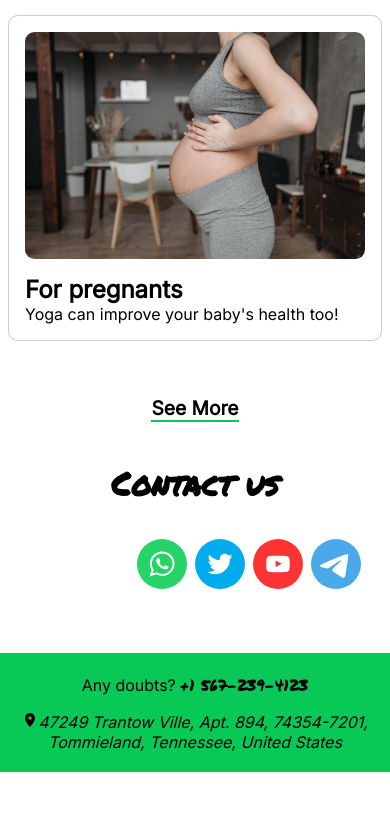
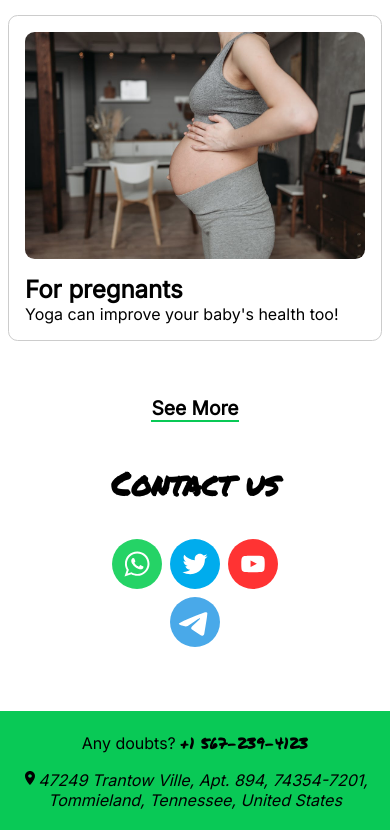
Before and after one commit to ArthurDeveloper/yoga-master, a React (Vite) app: page / in a window 390 px wide. Shown: the part 2943-3773 px from the top of the page. Before the commit the page ends 3715 px from the top, so only its background shows below. Built offline with nearby package versions, Linux system fonts and the light colour scheme.

Commit message:
fix: Made contact icons responsive

```diff
--- a/src/components/Contact/index.css
+++ b/src/components/Contact/index.css
@@ -8,10 +8,11 @@
 }
 
 .contact-icons {
-    display: grid;
-    grid-template-columns: repeat(4, 1fr);
+    display: flex;
+	justify-content: center;
+	align-items: center;
+	flex-wrap: wrap;
     gap: 0.5rem;
-    place-items: center;
-    width: 30%;
+    width: 50%;
     margin-top: 2rem;
 }
--- a/src/components/Contact/index.jsx
+++ b/src/components/Contact/index.jsx
@@ -12,7 +12,6 @@
                     </span>
                 </h2>
 
-                {/* TODO: replace urls with downloaded images */}
                 <div className="contact-icons-wrapper">
                     <div className="contact-icons">
                         <div>
```
